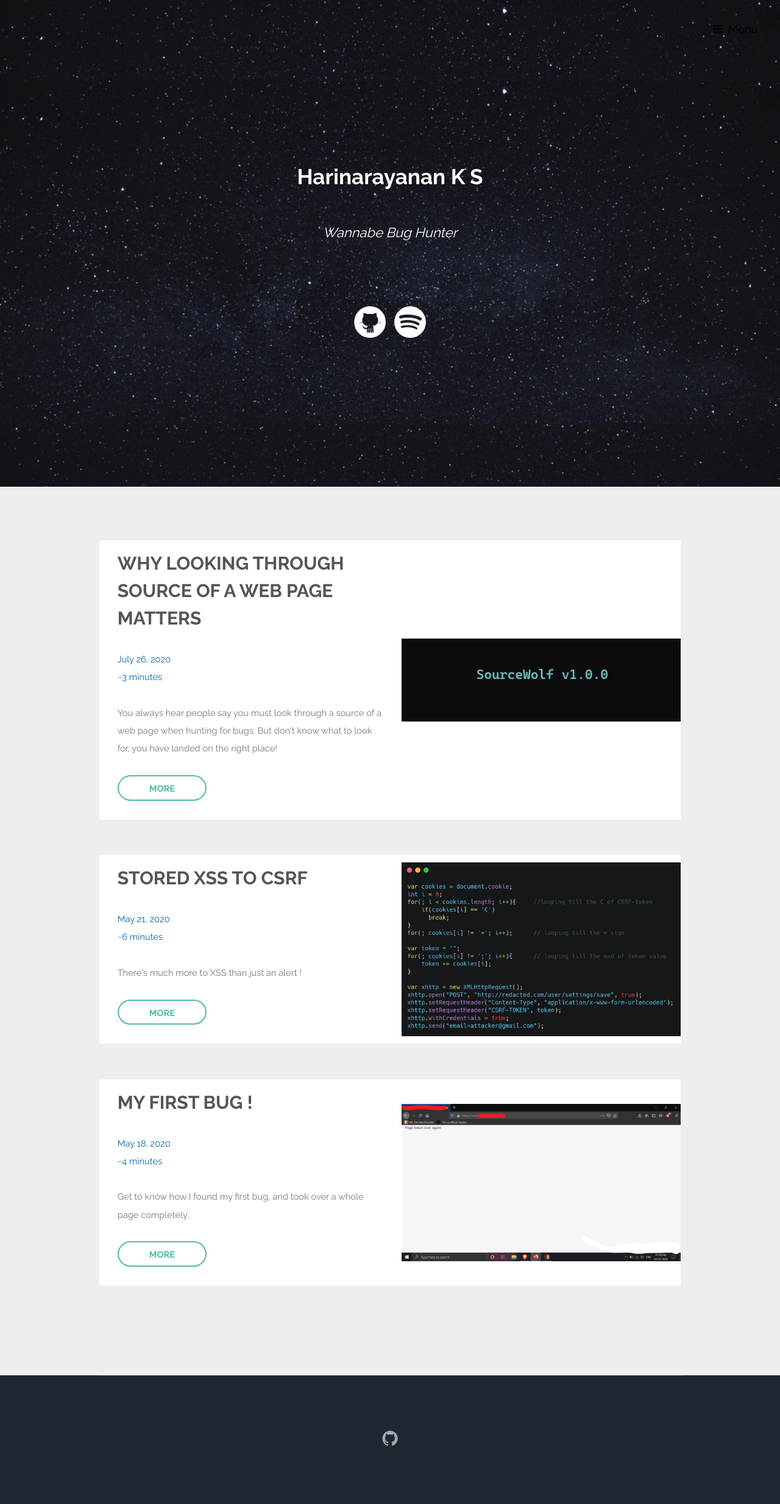
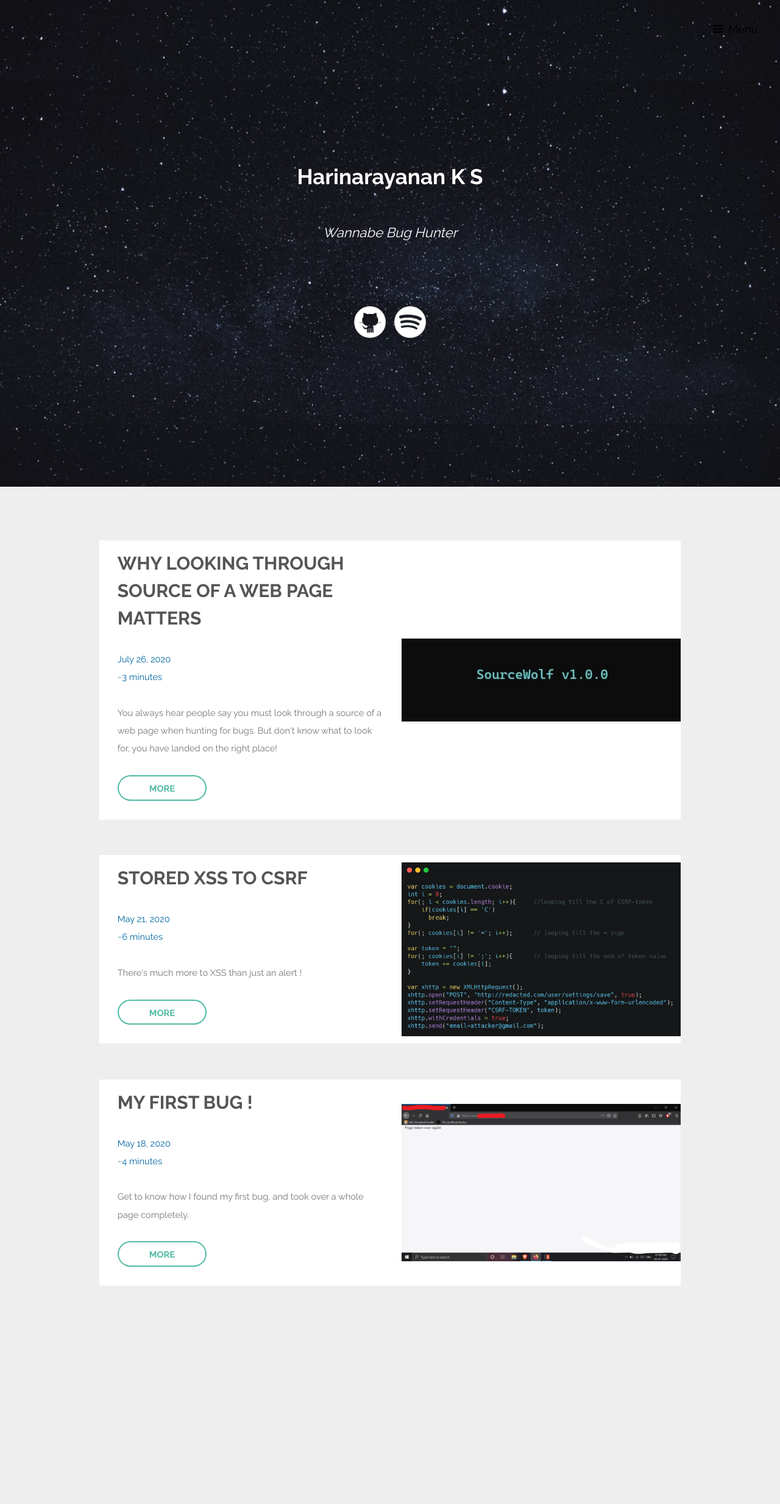
Before and after one commit to ksharinarayanan/ksharinarayanan.github.io, a Jekyll site: the page built from index.html, in a window 1280 px wide. Shown: the whole page at 61% size. Built offline with Jekyll 4.4.1, drawn with Linux system fonts in a browser that asks for light colours; the list of posts is cut into pages by our own code; after the commit the page ends 2255 px from its top, so only the background shows below that.

Commit message:
Removed footer

```diff
--- a/_layouts/default.html
+++ b/_layouts/default.html
@@ -49,21 +49,6 @@
         {{ content }}
 
         <br /><br />
-        <footer id="footer">
-            <div class="inner">
-                <ul class="icons">
-                    <li>
-                        <a
-                            href="https://github.com/micha3lb3n"
-                            target="_blank"
-                            class="icon fa-github"
-                        >
-                            <span class="label">Github</span>
-                        </a>
-                    </li>
-                </ul>
-            </div>
-        </footer>
 
         <script src="/assets/js/jquery.min.js"></script>
         <script src="/assets/js/skel.min.js"></script>
```
